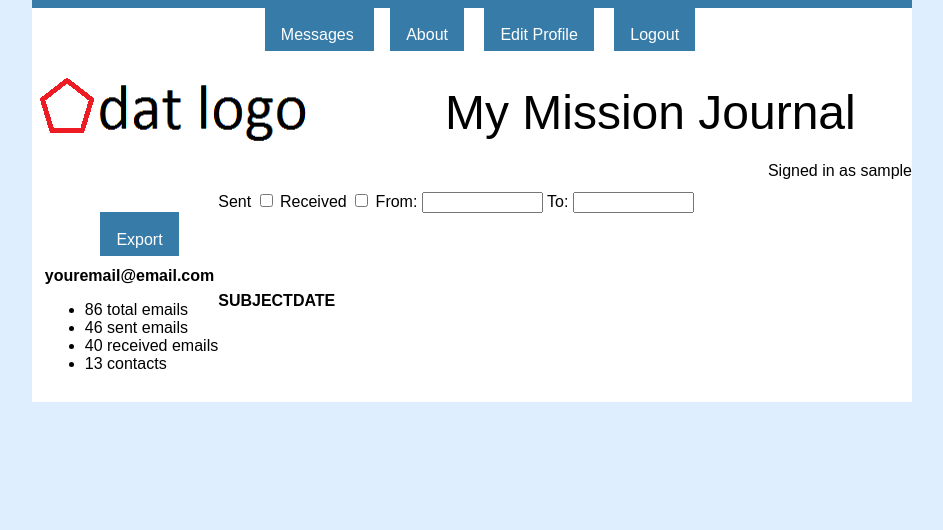
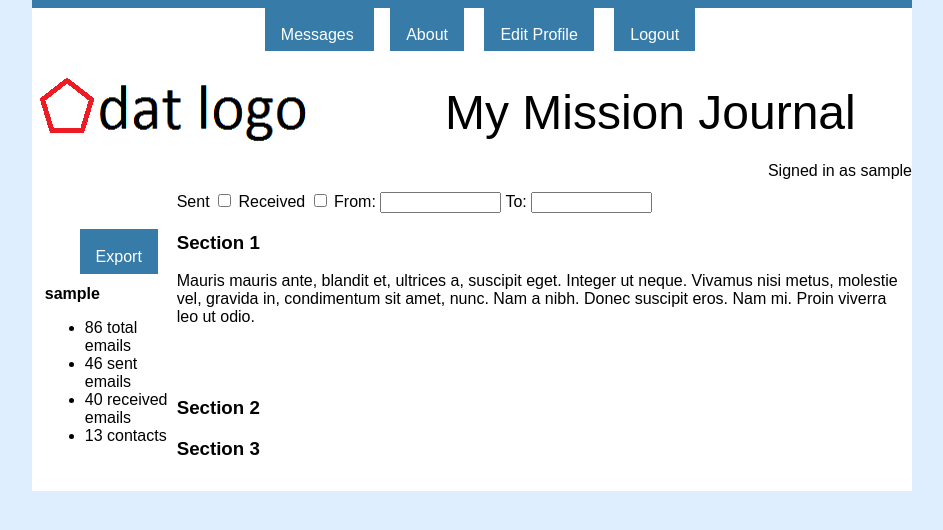
Before and after one commit to tduck/mission-email-journal, a Flask app: page /messages in a window 1280 px wide. Shown: the top 530 px of the page, without its empty margins (168-1111 px from the left). Run offline with Flask 2, Linux system fonts and the light colour scheme; the visitor is signed in with stand-in values (Sample User, id 1); some libraries are stand-ins or nearby versions.

Commit message:
Messages page

```diff
--- a/templates/messages.html
+++ b/templates/messages.html
@@ -18,6 +18,23 @@
 		});
 	};
 </script>
+
+
+  <script src="http://code.jquery.com/jquery-1.10.2.js"></script>
+  <script src="http://code.jquery.com/ui/1.10.4/jquery-ui.js"></script>
+
+ <style>
+ div.scroll
+{
+width:100%;
+height:100%;
+overflow-y:scroll;
+}
+</style>
+
+</head>
+<body>
+
 <table>
 <tr><td></td>
 <td>
@@ -27,12 +44,11 @@ From: <input type="text" size="12" id="startDate" />
 To: <input type="text" size="12" id="endDate" />
 </td>
 </tr>
-
 <tr>
 	<td>
 	<div class=horizbutton><ul><li><a href="#">Export</a></li></ul></div>
 	<br>
-	<b>youremail@email.com</b>
+	<b>{{ session['username'] }}</b>
 	<ul>
 	<li>86 total emails</li>
 	<li>46 sent emails</li>
@@ -41,11 +57,53 @@ To: <input type="text" size="12" id="endDate" />
 	</ul>
 	</td>
 <td>
-	<table>
-	<tr><td></td><td><b>SUBJECT</b></td><td><b>DATE</b></td></tr>
-	</table>
+<div id="accordion" class="scroll">
+  <h3>Section 1</h3>
+  <div>
+    <p>Mauris mauris ante, blandit et, ultrices a, suscipit eget.
+    Integer ut neque. Vivamus nisi metus, molestie vel, gravida in,
+    condimentum sit amet, nunc. Nam a nibh. Donec suscipit eros.
+    Nam mi. Proin viverra leo ut odio.</p>
+  </div>
+  <h3>Section 2</h3>
+  <div>
+    <p>Sed non urna. Phasellus eu ligula. Vestibulum sit amet purus.
+    Vivamus hendrerit, dolor aliquet laoreet, mauris turpis velit,
+    faucibus interdum tellus libero ac justo.</p>
+  </div>
+  <h3>Section 3</h3>
+  <div>
+    <p>Nam enim risus, molestie et, porta ac, aliquam ac, risus.
+    Quisque lobortis.Phasellus pellentesque purus in massa.</p>
+    <ul>
+      <li>List item one</li>
+      <li>List item two</li>
+      <li>List item three</li>
+    </ul>
+  </div>
+</div>
 </td>
 </tr>
 </table>
 
+  <script>
+  $(function() {
+    var icons = {
+      header: "ui-icon-circle-arrow-e",
+      activeHeader: "ui-icon-circle-arrow-s"
+    };
+    $( "#accordion" ).accordion({
+      icons: icons
+    });
+    $( "#toggle" ).button().click(function() {
+      if ( $( "#accordion" ).accordion( "option", "icons" ) ) {
+        $( "#accordion" ).accordion( "option", "icons", null );
+      } else {
+        $( "#accordion" ).accordion( "option", "icons", icons );
+      }
+    });
+  });
+  </script>
+
+
 {% endblock %}
```
